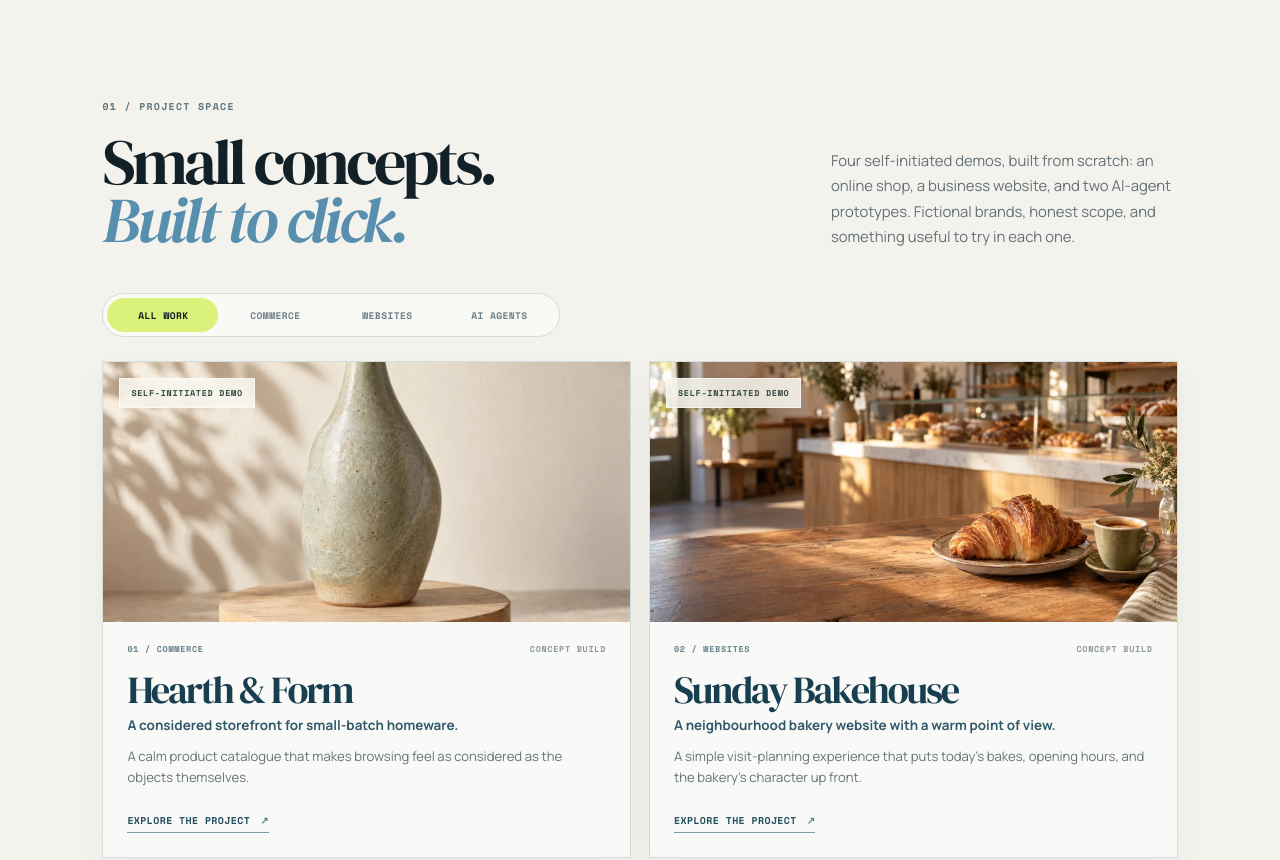
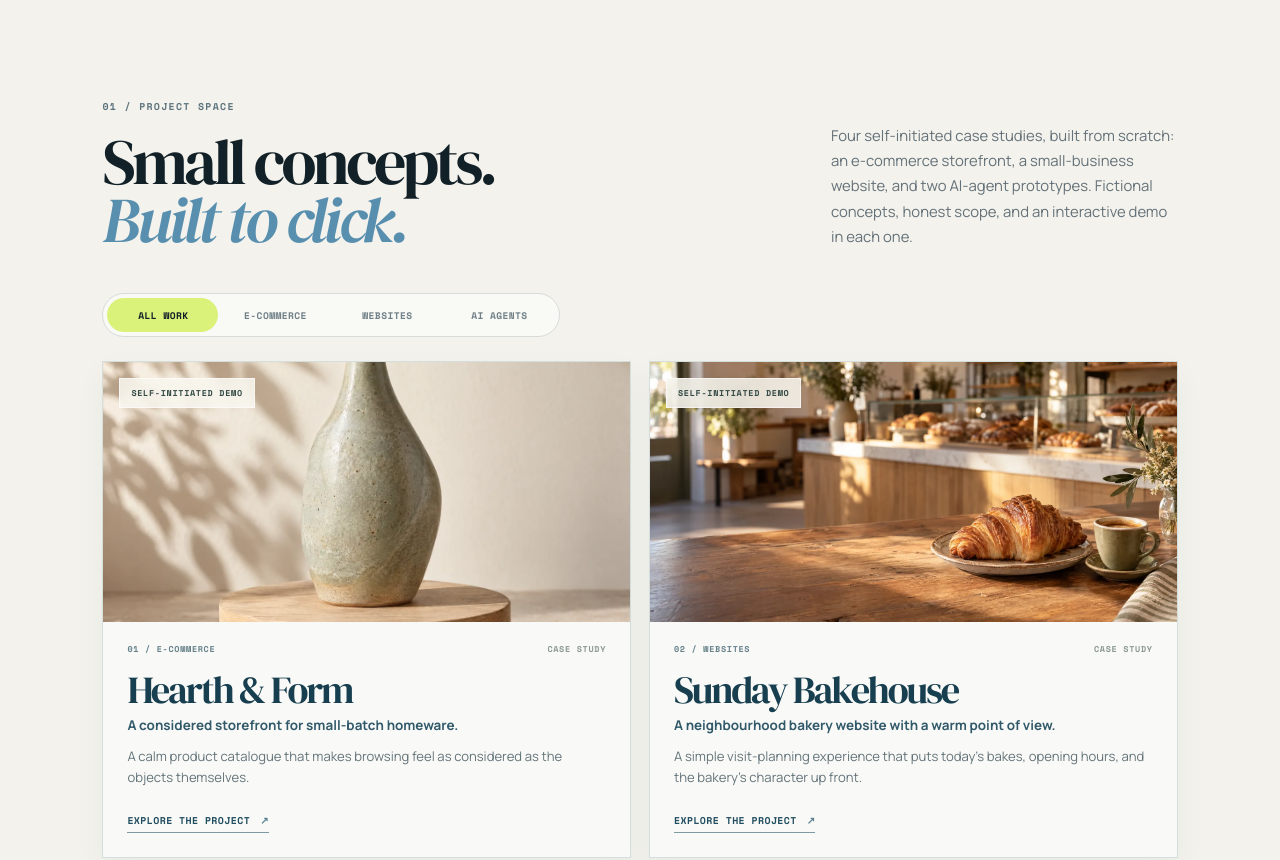
Before and after one commit to Humbledanteh1/humble-danteh-portfolio, a React (Vite) app: page / in a window 1280 px wide. Shown: the part 800-1660 px from the top of the page. Built offline with nearby package versions, Linux system fonts and the light colour scheme.

Commit message:
Label planned project cards as case studies

```diff
--- a/src/App.tsx
+++ b/src/App.tsx
@@ -4,7 +4,7 @@ import { ProjectDemo } from './ProjectDemos'
 import { projectStories } from './projectData'
 import './App.css'
 
-const projectTabs = ['All work', 'Commerce', 'Websites', 'AI agents'] as const
+const projectTabs = ['All work', 'E-commerce', 'Websites', 'AI agents'] as const
 const socialLinks = [
   { label: 'X / Twitter', handle: '@Humbledanteh1', icon: FaXTwitter, href: 'https://x.com/Humbledanteh1' },
   { label: 'Telegram', handle: '@Humbledanteh1', icon: FaTelegram, href: 'https://t.me/Humbledanteh1' },
@@ -99,7 +99,7 @@ export default function App() {
       <section className="work-section" id="work" aria-labelledby="work-heading">
         <div className="section-top">
           <div><span className="eyebrow">01 / Project space</span><h2 id="work-heading">Small concepts.<br /><em>Built to click.</em></h2></div>
-          <p>Four self-initiated demos, built from scratch: an online shop, a business website, and two AI-agent prototypes. Fictional brands, honest scope, and something useful to try in each one.</p>
+          <p>Four self-initiated case studies, built from scratch: an e-commerce storefront, a small-business website, and two AI-agent prototypes. Fictional concepts, honest scope, and an interactive demo in each one.</p>
         </div>
         <div className="project-controls" role="tablist" aria-label="Project categories">
           <span className="active-pill" aria-hidden="true" style={{ transform: `translateX(${projectTabs.indexOf(activeTab) * 100}%)` }} />
@@ -115,7 +115,7 @@ export default function App() {
               <span className="case-demo-chip">Self-initiated demo</span>
             </a>
             <div className="case-card-copy">
-              <div className="case-card-meta"><span>{project.number} / {project.category}</span><span>CONCEPT BUILD</span></div>
+              <div className="case-card-meta"><span>{project.number} / {project.category}</span><span>CASE STUDY</span></div>
               <h3>{project.title}</h3>
               <p className="case-card-descriptor">{project.descriptor}</p>
               <p className="case-card-summary">{project.summary}</p>
--- a/src/projectData.ts
+++ b/src/projectData.ts
@@ -1,4 +1,4 @@
-export type ProjectCategory = 'Commerce' | 'Websites' | 'AI agents'
+export type ProjectCategory = 'E-commerce' | 'Websites' | 'AI agents'
 
 export type ProjectStory = {
   slug: string
@@ -18,7 +18,7 @@ export const projectStories: ProjectStory[] = [
   {
     slug: 'hearth-form',
     number: '01',
-    category: 'Commerce',
+    category: 'E-commerce',
     title: 'Hearth & Form',
     descriptor: 'A considered storefront for small-batch homeware.',
     summary: 'A calm product catalogue that makes browsing feel as considered as the objects themselves.',
```
